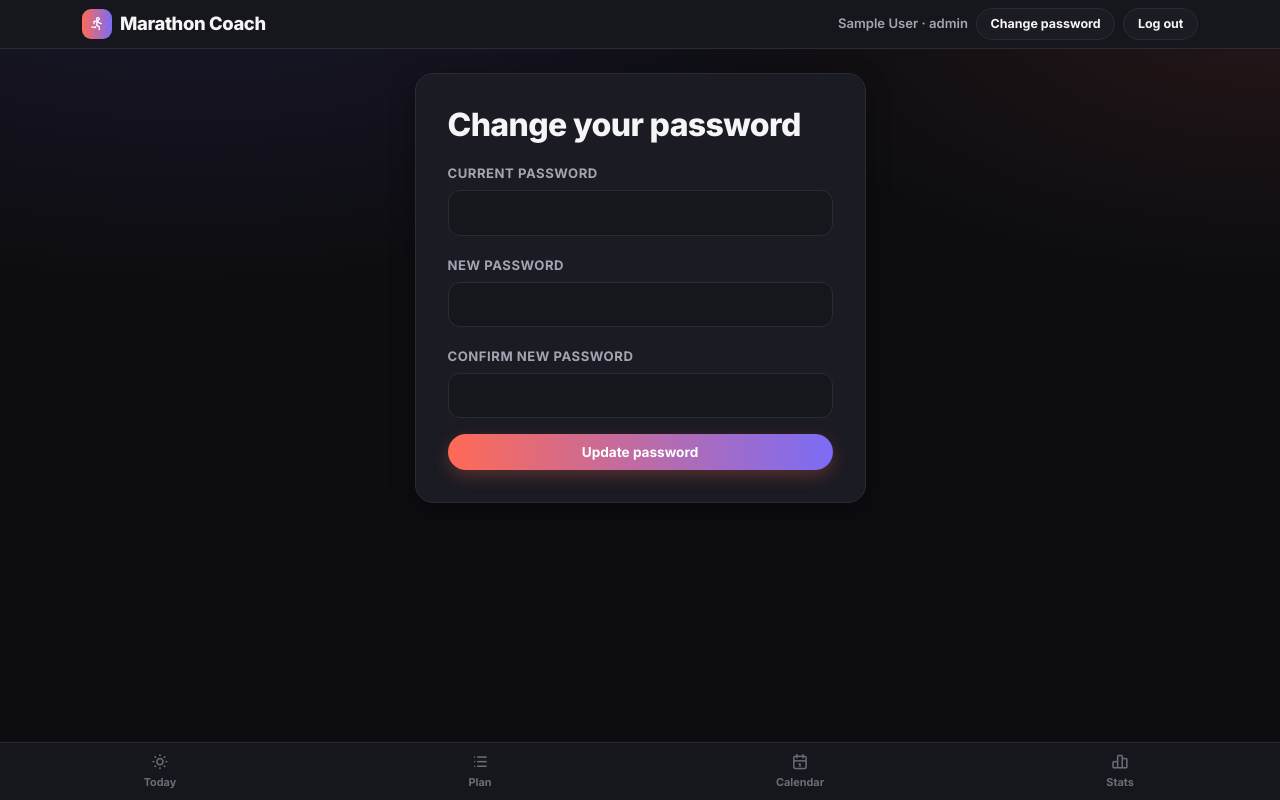
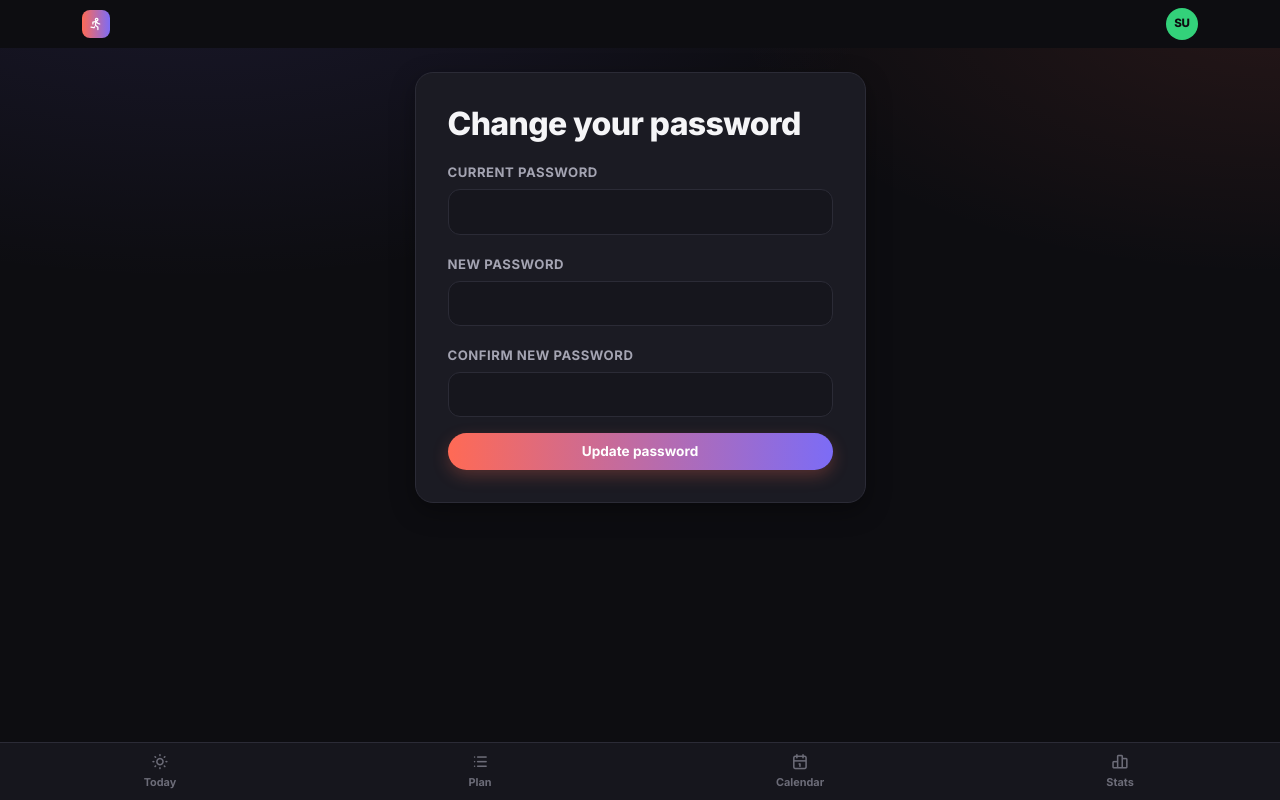
Before and after one commit to DanFlowers10/CoachApp, a Flask app: page /account/password in a window 1280 px wide. Run offline with Flask 3, Linux system fonts and the light colour scheme; a user stored in the database is signed in; tables that the repository leaves empty hold one stand-in row (values such as "Sample post").

Commit message:
﻿Replace top nav with icon+avatar header, and add light/dark mode
Builds the header redesign reviewed in the mockup: the old app-name/Change password/Log out bar is gone, replaced by the app icon (top-left) and a two-letter initials avatar (top-right, e.g. CF for Connor Flowers - new User.initials property). Tapping the avatar opens a dropdown with the user's name/role, Change password, and Log out - same for coach and athlete.

That dropdown also gets a real light/dark mode toggle. Since every template already used CSS custom properties (--bg, --text, --border, etc.) rather than hardcoded colors, this only needed one new :root[data-theme=light] override block plus a couple of dark-mode-assuming values (a white-alpha rest-icon wash that would've been invisible on a white card) generalized into a theme-aware --inverse-wash variable. Preference is saved to localStorage and applied via an inline head script before the stylesheet loads, so there's no flash of the wrong theme on nav. Verified across Today, Plan, Calendar, Stats, workout detail, toasts, and the coach dashboard in both themes.

Co-Authored-By: Claude Sonnet 5 <noreply@anthropic.com>

```diff
--- a/models.py
+++ b/models.py
@@ -33,6 +33,13 @@ class User(db.Model, UserMixin):
 
     def is_coach(self):
         return self.role == "coach"
+
+    @property
+    def initials(self):
+        parts = self.name.split()
+        if len(parts) > 1:
+            return (parts[0][0] + parts[-1][0]).upper()
+        return self.name[:2].upper()
 
 
 class TrainingPlan(db.Model):
--- a/static/style.css
+++ b/static/style.css
@@ -29,6 +29,22 @@
   --bs-body-color: var(--text);
   --bs-border-color: var(--border);
   --bs-emphasis-color: var(--text);
+
+  --inverse-wash: rgba(255, 255, 255, .05);
+}
+
+:root[data-theme="light"] {
+  --bg: #f3f4f7;
+  --bg-elevated: #ffffff;
+  --surface: #f7f7f9;
+  --surface-hover: #eef0f3;
+  --border: #e2e4e9;
+  --text: #16161d;
+  --text-dim: #55555f;
+  --text-faint: #8a8a92;
+
+  --shadow: 0 2px 10px rgba(20, 20, 30, .08);
+  --inverse-wash: rgba(0, 0, 0, .045);
 }
 
 * { box-sizing: border-box; }
@@ -55,41 +71,65 @@ p, .text-muted, .small.text-muted { color: var(--text-dim) !important; }
 
 /* ---------- nav ---------- */
 .app-nav {
-  background: var(--bg-elevated);
-  border-bottom: 1px solid var(--border);
+  background: var(--bg);
   position: sticky;
   top: 0;
   z-index: 20;
 }
 
-.app-nav .brand {
-  display: flex;
-  align-items: center;
-  gap: .5rem;
-  font-weight: 800;
-  font-size: 1.15rem;
-  letter-spacing: -0.02em;
-  color: var(--text);
-}
-
 .app-nav .brand-mark {
-  width: 30px;
-  height: 30px;
-  border-radius: 9px;
+  width: 28px;
+  height: 28px;
+  border-radius: 8px;
   background: var(--accent-grad);
   display: flex;
   align-items: center;
   justify-content: center;
-  font-size: 16px;
+  font-size: 15px;
   color: #fff;
   flex: none;
 }
 
-.app-nav .user-chip {
-  color: var(--text-dim);
-  font-size: .82rem;
-  font-weight: 600;
+.account-menu { position: relative; }
+.account-avatar {
+  width: 32px; height: 32px; border-radius: 999px; flex: none;
+  background: var(--success); color: var(--bg);
+  border: none; display: flex; align-items: center; justify-content: center;
+  font-size: .72rem; font-weight: 800; letter-spacing: -0.02em;
 }
+.account-dropdown {
+  display: none; position: absolute; top: 42px; right: 0; z-index: 30;
+  background: var(--bg-elevated); border: 1px solid var(--border); box-shadow: var(--shadow);
+  border-radius: var(--radius-sm); padding: .4rem; min-width: 195px;
+}
+.account-dropdown.is-open { display: block; }
+.account-dropdown-name {
+  padding: .5rem .6rem; font-size: .78rem; font-weight: 800; color: var(--text);
+  border-bottom: 1px solid var(--border); margin-bottom: .3rem;
+}
+.account-dropdown-item {
+  width: 100%; text-align: left; display: flex; align-items: center; gap: .55rem;
+  padding: .5rem .6rem; background: none; border: none; border-radius: 8px;
+  font-size: .8rem; font-weight: 600; color: var(--text-dim); text-decoration: none;
+}
+.account-dropdown-item:hover { background: var(--surface-hover); color: var(--text); }
+.account-dropdown-item.is-danger { color: var(--danger); }
+.account-dropdown-item.is-danger:hover { background: var(--danger-bg); color: var(--danger); }
+.account-dropdown-item i { font-size: .95rem; flex: none; }
+.theme-switch-row {
+  display: flex; align-items: center; justify-content: space-between; gap: .55rem;
+  padding: .5rem .6rem; border-radius: 8px; font-size: .8rem; font-weight: 600; color: var(--text-dim);
+}
+.theme-switch {
+  position: relative; width: 38px; height: 22px; border-radius: 999px; border: none;
+  background: var(--border); flex: none; cursor: pointer;
+}
+.theme-switch::after {
+  content: ""; position: absolute; top: 2px; left: 2px; width: 18px; height: 18px;
+  border-radius: 999px; background: #fff; transition: transform .15s ease;
+}
+.theme-switch.is-light::after { transform: translateX(16px); }
+.theme-switch.is-light { background: var(--accent-grad); }
 
 /* ---------- buttons ---------- */
 .btn { border-radius: 999px; font-weight: 700; font-size: .85rem; padding: .5rem 1.1rem; border: 1px solid transparent; }
@@ -364,7 +404,7 @@ body.has-bottom-nav .container { padding-bottom: 88px; }
 .workout-icon.type-intervals { background: rgba(154,140,249,.15); color: #9a8cf9; }
 .workout-icon.type-long { background: rgba(91,156,246,.15); color: #5b9cf6; }
 .workout-icon.type-race { background: var(--accent-grad); color: #fff; }
-.workout-icon.type-rest { background: rgba(255,255,255,.05); color: var(--text-faint); }
+.workout-icon.type-rest { background: var(--inverse-wash); color: var(--text-faint); }
 
 .workout-main { flex: 1; min-width: 0; }
 .workout-main .w-type { font-weight: 700; font-size: .92rem; }
--- a/templates/base.html
+++ b/templates/base.html
@@ -4,7 +4,14 @@
   <meta charset="utf-8">
   <title>{% block title %}Marathon Coach{% endblock %}</title>
   <meta name="viewport" content="width=device-width, initial-scale=1, viewport-fit=cover">
-  <meta name="theme-color" content="#0d0d11">
+  <meta name="theme-color" content="#0d0d11" id="theme-color-meta">
+  <script>
+    (function () {
+      var saved = null;
+      try { saved = localStorage.getItem('theme'); } catch (e) {}
+      if (saved === 'light') document.documentElement.setAttribute('data-theme', 'light');
+    })();
+  </script>
   <meta name="mobile-web-app-capable" content="yes">
   <meta name="apple-mobile-web-app-capable" content="yes">
   <meta name="apple-mobile-web-app-status-bar-style" content="black-translucent">
@@ -23,14 +30,21 @@
 <body class="{{ 'has-bottom-nav' if current_user.is_authenticated and not current_user.is_coach() else '' }}">
   <nav class="app-nav mb-4">
     <div class="container py-2 d-flex align-items-center justify-content-between">
-      <a class="brand" href="{{ url_for('index') }}">
-        <span class="brand-mark"><i class="ti ti-run"></i></span> Marathon Coach
+      <a href="{{ url_for('index') }}" aria-label="Marathon Coach">
+        <span class="brand-mark"><i class="ti ti-run"></i></span>
       </a>
       {% if current_user.is_authenticated %}
-        <div class="d-flex align-items-center gap-2">
-          <span class="user-chip d-none d-sm-inline">{{ current_user.name }} &middot; {{ 'athlete' if current_user.role == 'client' else current_user.role }}</span>
-          <a class="btn btn-outline-light btn-sm" href="{{ url_for('change_password') }}">Change password</a>
-          <a class="btn btn-outline-light btn-sm" href="{{ url_for('logout') }}">Log out</a>
+        <div class="account-menu">
+          <button type="button" class="account-avatar" id="account-avatar-btn" onclick="toggleAccountMenu()">{{ current_user.initials }}</button>
+          <div class="account-dropdown" id="account-dropdown">
+            <div class="account-dropdown-name">{{ current_user.name }} &middot; {{ 'athlete' if current_user.role == 'client' else current_user.role }}</div>
+            <div class="theme-switch-row">
+              <span>Light mode</span>
+              <button type="button" class="theme-switch" id="theme-switch" onclick="toggleTheme()" aria-label="Toggle light mode"></button>
+            </div>
+            <a class="account-dropdown-item" href="{{ url_for('change_password') }}"><i class="ti ti-lock"></i> Change password</a>
+            <a class="account-dropdown-item is-danger" href="{{ url_for('logout') }}"><i class="ti ti-logout"></i> Log out</a>
+          </div>
         </div>
       {% endif %}
     </div>
@@ -96,5 +110,35 @@
       });
     }
   </script>
+
+  <script>
+    function toggleAccountMenu() {
+      document.getElementById('account-dropdown').classList.toggle('is-open');
+    }
+    document.addEventListener('click', function (e) {
+      var menu = document.querySelector('.account-menu');
+      if (menu && !menu.contains(e.target)) {
+        document.getElementById('account-dropdown').classList.remove('is-open');
+      }
+    });
+
+    function applyTheme(theme) {
+      if (theme === 'light') {
+        document.documentElement.setAttribute('data-theme', 'light');
+      } else {
+        document.documentElement.removeAttribute('data-theme');
+      }
+      var sw = document.getElementById('theme-switch');
+      if (sw) sw.classList.toggle('is-light', theme === 'light');
+      var meta = document.getElementById('theme-color-meta');
+      if (meta) meta.setAttribute('content', theme === 'light' ? '#f3f4f7' : '#0d0d11');
+    }
+    function toggleTheme() {
+      var next = document.documentElement.getAttribute('data-theme') === 'light' ? 'dark' : 'light';
+      try { localStorage.setItem('theme', next); } catch (e) {}
+      applyTheme(next);
+    }
+    applyTheme(document.documentElement.getAttribute('data-theme') === 'light' ? 'light' : 'dark');
+  </script>
 </body>
 </html>
```
